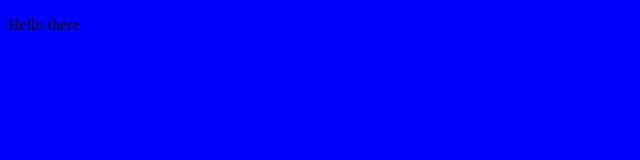
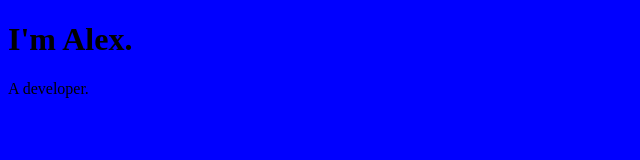
Before and after one commit to asbourlotos/tutorial-portfolio, a plain HTML site: page index.html in a window 1280 px wide. Shown: the whole page, without its empty margins (0-640 px from the left). Drawn offline with Linux system fonts and the light colour scheme.

Commit message:
4-8-22/01

```diff
--- a/index.html
+++ b/index.html
@@ -9,6 +9,15 @@
     <link rel="shortcut icon" href="favicon.ico" type="image/x-icon">
 </head>
 <body>
-    <p>Hello there</p>
+    <div>
+        <h1>I'm Alex.</h1>
+        <p>A developer.</p>
+    </div>
+    <div>
+
+    </div>
+    <div>
+
+    </div>
 </body>
 </html>
```
